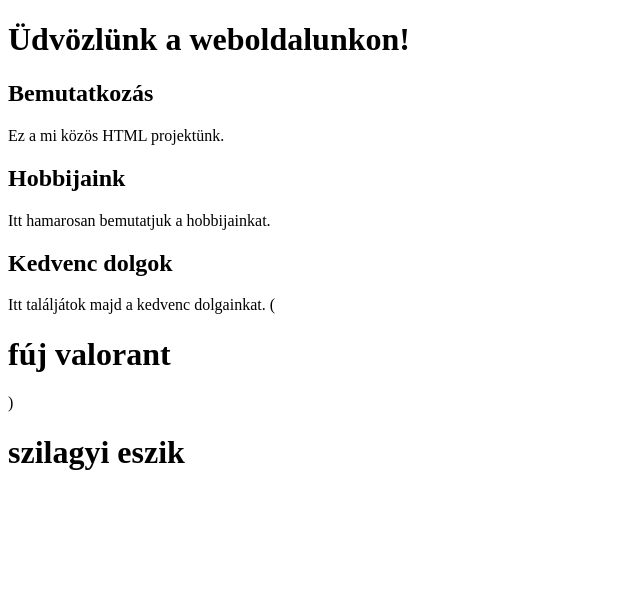
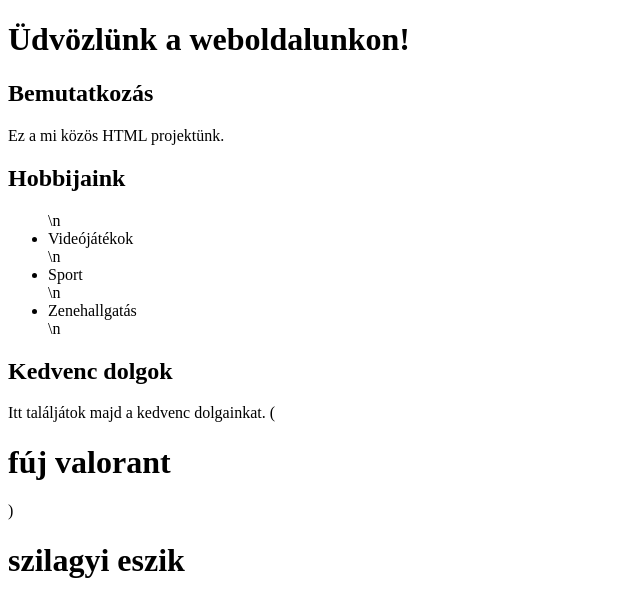
Before and after one commit to aronszilagyi5/Kerepes-team, a plain HTML site: page index.html in a window 1280 px wide. Shown: the whole page, without its empty margins (0-640 px from the left). Drawn offline with Linux system fonts and the light colour scheme.

Commit message:
Update index.html

```diff
--- a/index.html
+++ b/index.html
@@ -10,7 +10,7 @@
     <h2>Bemutatkozás</h2>
     <p>Ez a mi közös HTML projektünk.</p>
       <h2>Hobbijaink</h2>
-    <p>Itt hamarosan bemutatjuk a hobbijainkat.</p>
+    <ul>\n <li>Videójátékok</li>\n <li>Sport</li>\n <li>Zenehallgatás</li>\n</ul>
       <h2>Kedvenc dolgok</h2>
     <p>Itt találjátok majd a kedvenc dolgainkat. (<h1>fúj valorant</h1>)</p>
     <div class="container">
```
